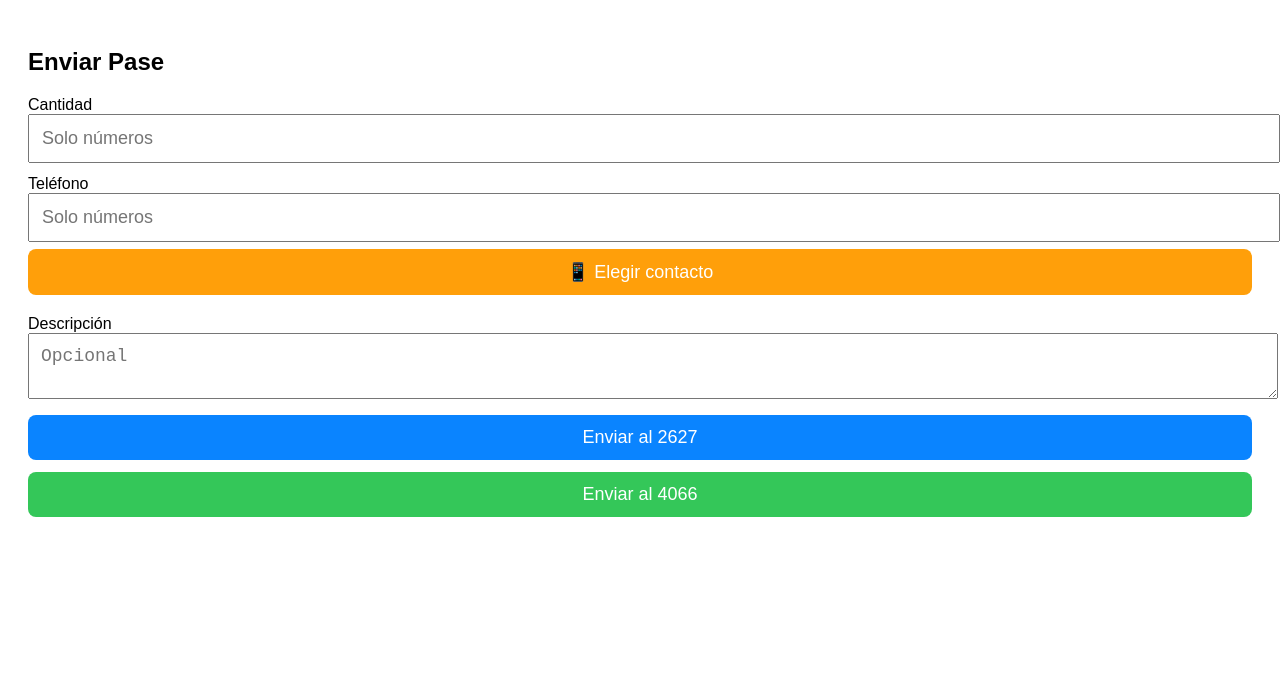
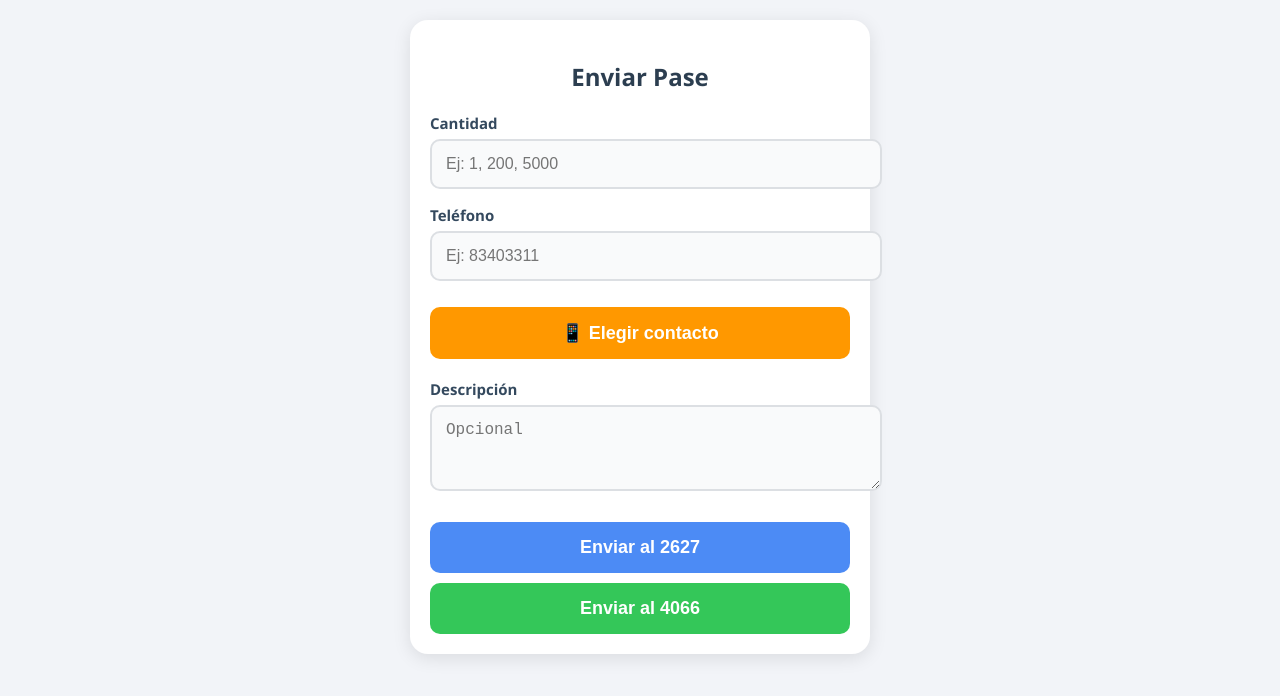
Before and after one commit to TonnyMCH/Sinpe, a plain HTML site: page index.html in a window 1280 px wide. Drawn offline with Linux system fonts and the light colour scheme.

Commit message:
Actualizar index.html

```diff
--- a/index.html
+++ b/index.html
@@ -7,48 +7,119 @@
     <title>Pase Mensaje</title>
 
     <link rel="manifest" href="manifest.json">
-    <meta name="theme-color" content="#0a84ff">
+    <meta name="theme-color" content="#4c8bf5">
 
     <style>
-        body { font-family: Arial; padding: 20px; }
-        input, textarea, button {
-            width: 100%; padding: 12px;
-            margin-bottom: 12px; font-size: 18px;
+        body {
+            font-family: "Segoe UI", Arial, sans-serif;
+            background: #f2f4f8;
+            margin: 0;
+            padding: 20px;
+            display: flex;
+            justify-content: center;
         }
+
+        .card {
+            background: white;
+            width: 100%;
+            max-width: 420px;
+            padding: 20px;
+            border-radius: 18px;
+            box-shadow: 0px 4px 18px rgba(0, 0, 0, 0.1);
+        }
+
+        h2 {
+            text-align: center;
+            color: #2c3e50;
+            margin-bottom: 20px;
+        }
+
+        label {
+            font-size: 15px;
+            font-weight: 600;
+            color: #34495e;
+            margin-bottom: 6px;
+            display: block;
+        }
+
+        input, textarea {
+            width: 100%;
+            padding: 14px;
+            font-size: 16px;
+            background: #f9fafb;
+            border: 2px solid #dcdfe3;
+            border-radius: 10px;
+            margin-bottom: 16px;
+            outline: none;
+            transition: border 0.2s;
+        }
+
+        input:focus, textarea:focus {
+            border-color: #4c8bf5;
+        }
+
         button {
-            background:#0a84ff; color:white;
-            border:none; border-radius:8px;
+            width: 100%;
+            padding: 15px;
+            font-size: 18px;
+            font-weight: bold;
+            color: white;
+            background: #4c8bf5;
+            border: none;
+            border-radius: 10px;
+            margin-top: 10px;
+            cursor: pointer;
+            transition: background 0.2s;
         }
-        .btn2 { background:#34c759; }
+
+        button:hover {
+            background: #3a74d9;
+        }
+
+        .btn-green {
+            background: #34c759;
+        }
+
+        .btn-green:hover {
+            background: #28a745;
+        }
+
         .contact-btn {
-            background:#ff9f0a;
-            margin-top:-5px;
-            margin-bottom:20px;
+            background: #ff9800;
+            margin-bottom: 20px;
+        }
+
+        .contact-btn:hover {
+            background: #e68900;
         }
     </style>
 </head>
 <body>
 
+    <div class="card">
+
         <h2>Enviar Pase</h2>
 
         <label>Cantidad</label>
-    <input id="cantidad" type="number" inputmode="numeric" pattern="[0-9]*" placeholder="Solo números">
+        <input id="cantidad" type="number" inputmode="numeric" pattern="[0-9]*" placeholder="Ej: 1, 200, 5000">
 
         <label>Teléfono</label>
-    <input id="telefono" type="number" inputmode="numeric" pattern="[0-9]*" placeholder="Solo números">
+        <input id="telefono" type="number" inputmode="numeric" pattern="[0-9]*" placeholder="Ej: 83403311">
 
         <button class="contact-btn" onclick="buscarContacto()">📱 Elegir contacto</button>
 
         <label>Descripción</label>
-    <textarea id="descripcion" placeholder="Opcional"></textarea>
+        <textarea id="descripcion" rows="3" placeholder="Opcional"></textarea>
 
         <button onclick="enviar('2627')">Enviar al 2627</button>
-    <button class="btn2" onclick="enviar('4066')">Enviar al 4066</button>
+        <button class="btn-green" onclick="enviar('4066')">Enviar al 4066</button>
+
+    </div>
 
     <script>
         async function buscarContacto() {
             if (!("contacts" in navigator)) {
-                alert("Tu dispositivo no soporta seleccionar contactos");
+                alert("Este dispositivo no permite elegir contactos");
                 return;
             }
 
```
Lines whose indentation alone changed are shown as unchanged.
